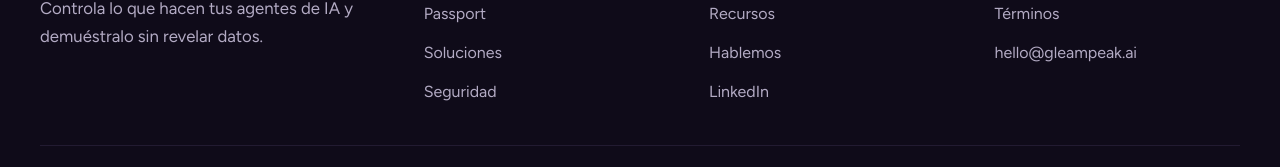
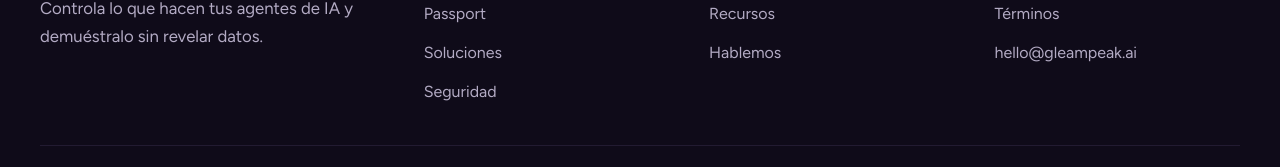
Before and after one commit to barcelonatravelling/gleam-peak-ai, a Next.js app: page / in a window 1280 px wide. Shown: the part 5507-5674 px from the top of the page. Built offline with nearby package versions, Linux system fonts and the light colour scheme; no server answers.

Commit message:
Quitado el enlace a LinkedIn de momento

```diff
--- a/components/site/Footer.tsx
+++ b/components/site/Footer.tsx
@@ -46,11 +46,6 @@ export default function Footer() {
               <li>
                 <Link href={href("talk")}>{t.nav.talk}</Link>
               </li>
-              <li>
-                <a href="https://linkedin.com/company/gleampeak" target="_blank" rel="noopener noreferrer">
-                  LinkedIn
-                </a>
-              </li>
             </ul>
           </nav>
           <nav className="footer-col" aria-label={t.footer.legal}>
```
